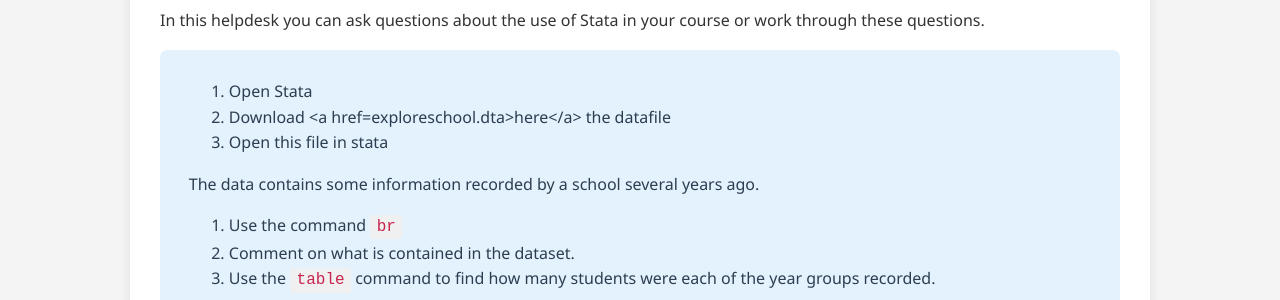
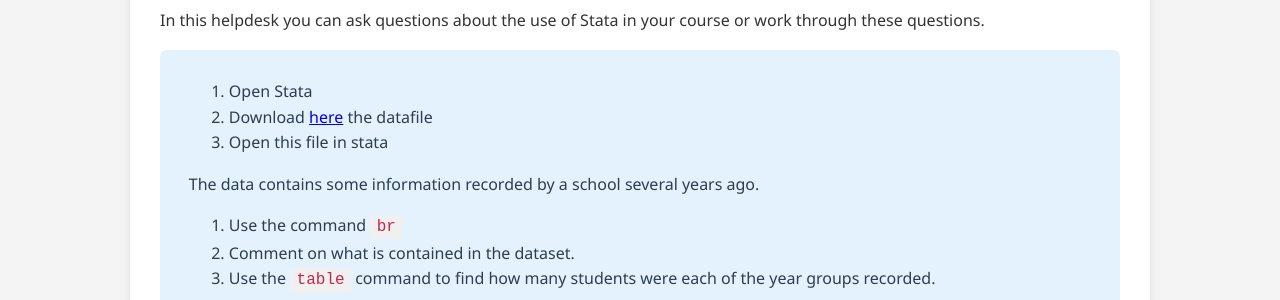
Before and after one commit to probe973/dev-5005a, a Jekyll site: the page built from index.md, in a window 1280 px wide. Shown: the part 288-588 px from the top of the page. Built offline with Jekyll 4.4.1, drawn with Linux system fonts in a browser that asks for light colours.

Commit message:
Update index.md

```diff
--- a/index.md
+++ b/index.md
@@ -10,7 +10,7 @@ In this helpdesk you can ask questions about the use of Stata in your course or
 <div class="instructions" markdown="1">
 
 1. Open Stata
-2. Download <a href=exploreschool.dta>here</a> the datafile
+2. Download <a href="exploreschool.dta">here</a> the datafile
 3. Open this file in stata
 
 The data contains some information recorded by a school several years ago.
```
